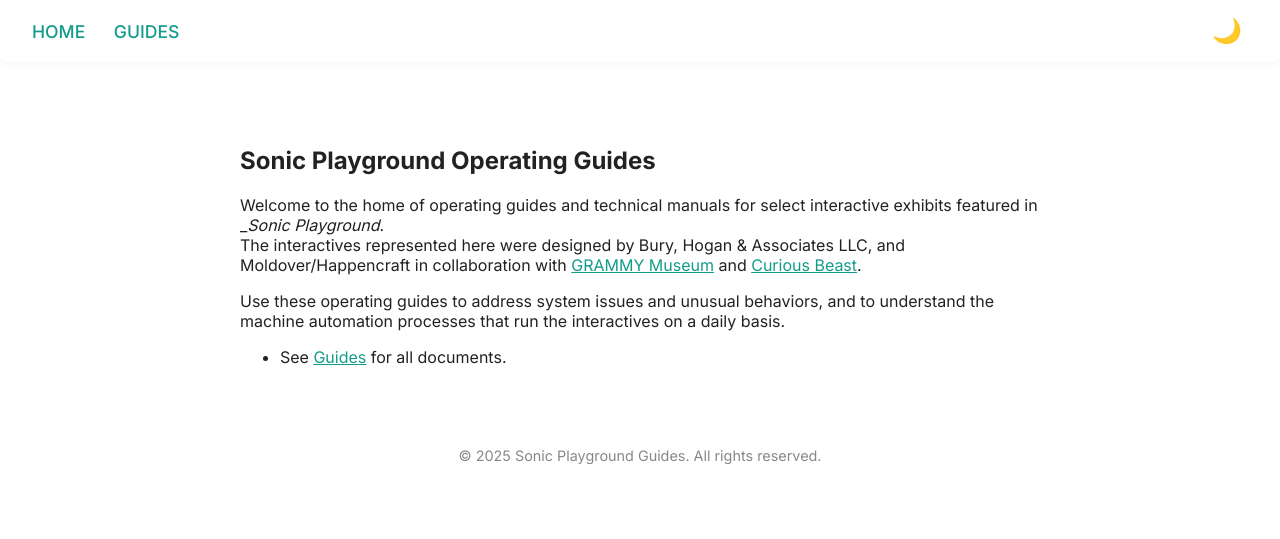
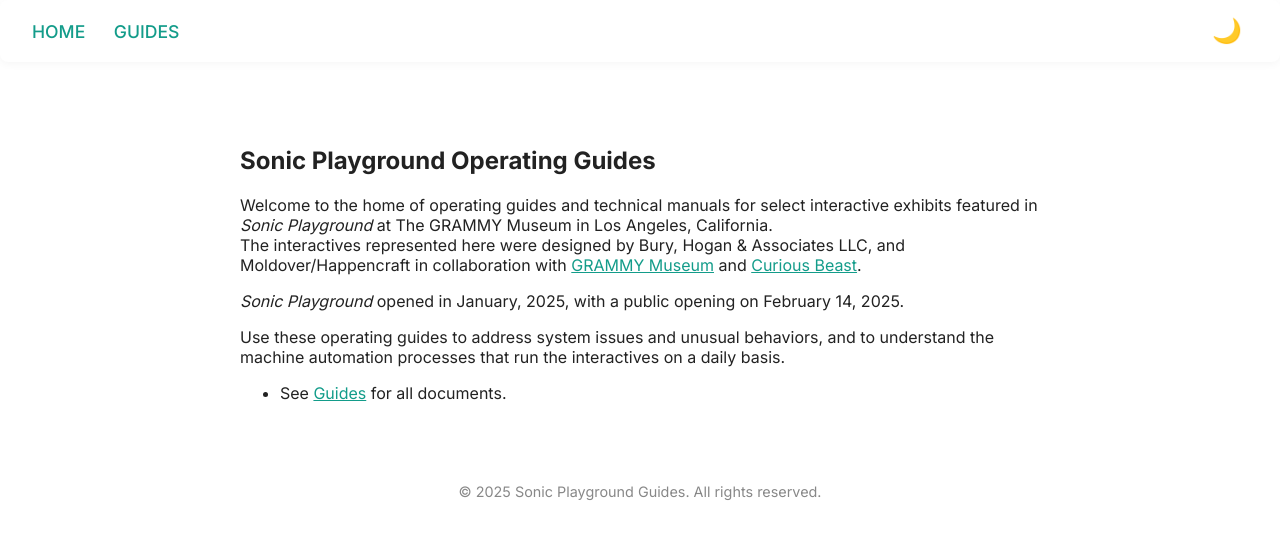
Before and after one commit to buryhoganllc/sonic-playground-guides, a Jekyll site: the page built from index.md, in a window 1280 px wide. Shown: the top 539 px of the page. Built offline with Jekyll 4.4.1, drawn with Linux system fonts in a browser that asks for light colours.

Commit message:
docs: add exhibit information to home page

```diff
--- a/index.md
+++ b/index.md
@@ -6,8 +6,10 @@
 
 ## Sonic Playground Operating Guides
 
-Welcome to the home of operating guides and technical manuals for select interactive exhibits featured in _*Sonic Playground*.
+Welcome to the home of operating guides and technical manuals for select interactive exhibits featured in *Sonic Playground* at The GRAMMY Museum in Los Angeles, California.
 The interactives represented here were designed by Bury, Hogan & Associates LLC, and Moldover/Happencraft in collaboration with [GRAMMY Museum](https://grammymuseum.org/) and [Curious Beast](https://www.curiousbeast.org).
+
+*Sonic Playground* opened in January, 2025, with a public opening on February 14, 2025.
 
 Use these operating guides to address system issues and unusual behaviors, and to understand the machine automation processes that run the interactives on a daily basis.
 
```
